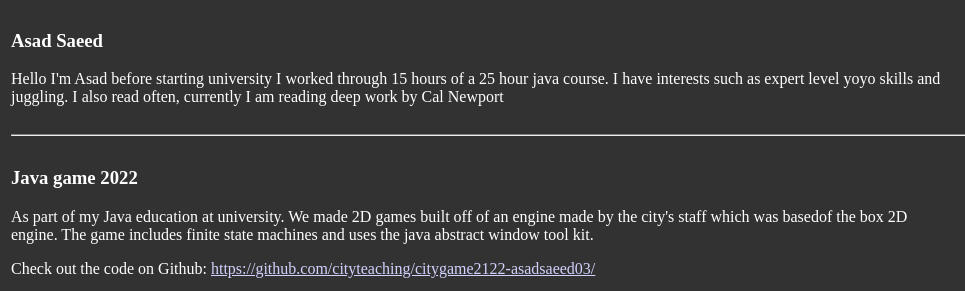
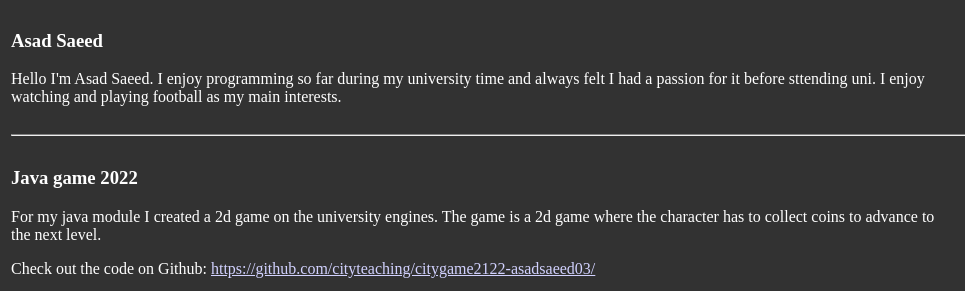
Before and after one commit to asadsaeed03/asadsaeed03, a plain HTML site: page index.html in a window 1280 px wide. Shown: the top 291 px of the page, 0-965 px from the left. Drawn offline with Linux system fonts and the light colour scheme.

Commit message:
updated statements

```diff
--- a/index.html
+++ b/index.html
@@ -28,8 +28,7 @@
   <tr>
     <td class="infotd">
       <h3>Asad Saeed</h3>
-      <p>Hello I'm Asad before starting university I worked through 15 hours of a 25 hour java course.
-        I have interests such as expert level yoyo skills and juggling. I also read often, currently I am reading deep work by Cal Newport</p>
+      <p>Hello I'm Asad Saeed. I enjoy programming so far during my university time and always felt  I had a passion for it before sttending uni. I enjoy watching and playing football as my main interests.</p>
     </td>
     <td>
 	<img src="imageofme.png" width=300px></img>
@@ -45,7 +44,7 @@
   <td class="infotd">
     <h3>Java game 2022</h3>
     <p>
-	As part of my Java education at university. We made 2D games built off of an engine made by the city's staff which was basedof the box 2D engine. The game includes finite state machines and uses the java abstract window tool kit.
+	For my java module I created a 2d game on the university engines. The game is a 2d game where the character has to collect coins to advance to the next level.
 
     </p>
 
```
